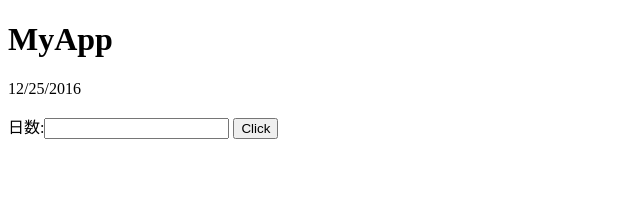
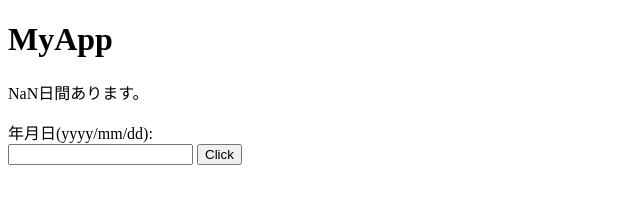
Before and after one commit to kabegin/-, a browser extension: page www/index.html in a window 1280 px wide. Both pictures are taken after a click on the button "Click". Shown: the whole page, without its empty margins (0-640 px from the left). Drawn offline with Linux system fonts and the light colour scheme.

Commit message:
122ページ

```diff
--- a/www/index.html
+++ b/www/index.html
@@ -9,7 +9,8 @@
 <h1>MyApp</h1>
 <p id="msg">※サンプルメッセージ</p>
 <form onsubmit="return false;">
-    日数:<input type="text" id="text1">
+    年月日(yyyy/mm/dd):<br>
+    <input type="text" id="text1">
     <input type="button" value="Click" onclick="doClick();">
 </form>
 </body>
--- a/www/main.js
+++ b/www/main.js
@@ -1,9 +1,19 @@
 // This is a JavaScript file
 function doClick(){
-   var data=new Date();
-   var n=document.getElementById('text1').value;
-   var time=data.getTime();
-   var result=time+(60*60*24*1000)*n;
-   var data2=new Date(result);
-   document.getElementById('msg').textContent=data2.toLocaleDateString();
+   var date1=new Date();
+   var str=document.getElementById('text1').value;
+   var date2=new Date(str);
+   date1.setMilliseconds(0);
+   date1.setSeconds(0);
+   date1.setMinutes(0);
+   date1.setHours(0);
+   date2.setMilliseconds(0);
+   date2.setSeconds(0);
+   date2.setMinutes(0);
+   date2.setHours(0);
+   var time1=date1.getTime();
+   var time2=date2.getTime();
+   var result=(time2-time1)/(60*60*24*1000);
+
+   document.getElementById('msg').textContent=result+'日間あります。';
 }
```
